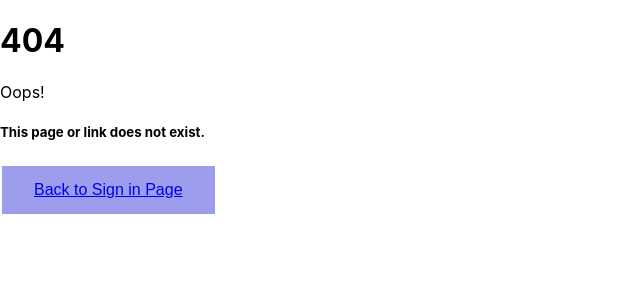
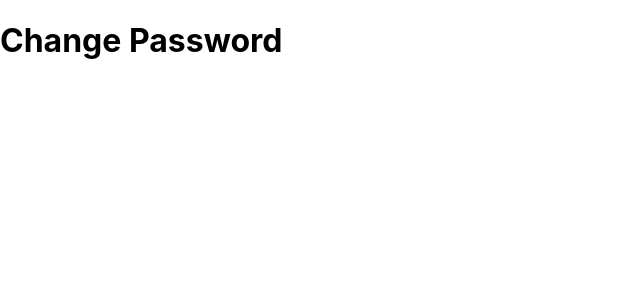
Before and after one commit to OmarMutd/Cross-Chat, a React (Create React App) app: page /ChangePassword in a window 1280 px wide. Before the commit this address had no page. Shown: the top 300 px of the page, without its empty margins (0-640 px from the left). Built offline with nearby package versions, Linux system fonts and the light colour scheme.

Commit message:
Added DeleteAccount and ChangePassword Componenets

```diff
--- a/src/App/App.js
+++ b/src/App/App.js
@@ -6,6 +6,10 @@ import ChatPage from '../ChatPage/ChatPage'
 import PageDoesNotExist from '../PageDoesNotExist/PageDoesNotExist'
 import CreateAnAccount from '../CreateAnAccount/CreateAnAccount'
 import ManageAccount from '../ManageAccount/ManageAccount'
+import DeleteAccount from '../DeleteAccount/DeleteAccount'
+import ChangePassword from '../ChangePassword/ChangePassword'
+
+
 
 // import ErrorBoundary from './ErrorBoundary';
 
@@ -20,6 +24,8 @@ function App() {
        <Route path='/ChatPage' component={ChatPage}/>
        <Route path='/CreateAnAccount' component={CreateAnAccount}/>
        <Route path='/ManageAccount' component={ManageAccount} />
+       <Route path='/DeleteAccount' component={DeleteAccount} />
+       <Route path='/ChangePassword' component={ChangePassword} />
        <Route component={PageDoesNotExist}/>
        </Switch>
       </div>
--- /dev/null
+++ b/src/ChangePassword/ChangePassword.js
@@ -0,0 +1,12 @@
+import React from 'react'
+import './ChangePassword.css'
+
+function ChangePassword() {
+    return (
+        <div>
+            <h1>Change Password</h1>
+        </div>
+    )
+}
+
+export default ChangePassword
--- /dev/null
+++ b/src/DeleteAccount/DeleteAccount.js
@@ -0,0 +1,12 @@
+import React from 'react'
+import './DeleteAccount.css'
+
+function DeleteAccount() {
+    return (
+        <div>
+            <h1>Delete Account</h1>
+        </div>
+    )
+}
+
+export default DeleteAccount
--- a/src/ManageAccount/ManageAccount.js
+++ b/src/ManageAccount/ManageAccount.js
@@ -4,8 +4,8 @@ import React from 'react'
 function ManageAccount() {
     return (
         <div>
-           <button to="/DeleteAccount"> Delete Account</button>
-           <button to="/ChangePassword"> Change Password</button>
+           <button to="/DeleteAccount"> Delete Account </button>
+           <button to="/ChangePassword"> Change Password </button>
         </div>
     )
 }
```
Also changed, not shown: src/ChangePassword/ChangePassword.css (added), src/DeleteAccount/DeleteAccount.css (added).
